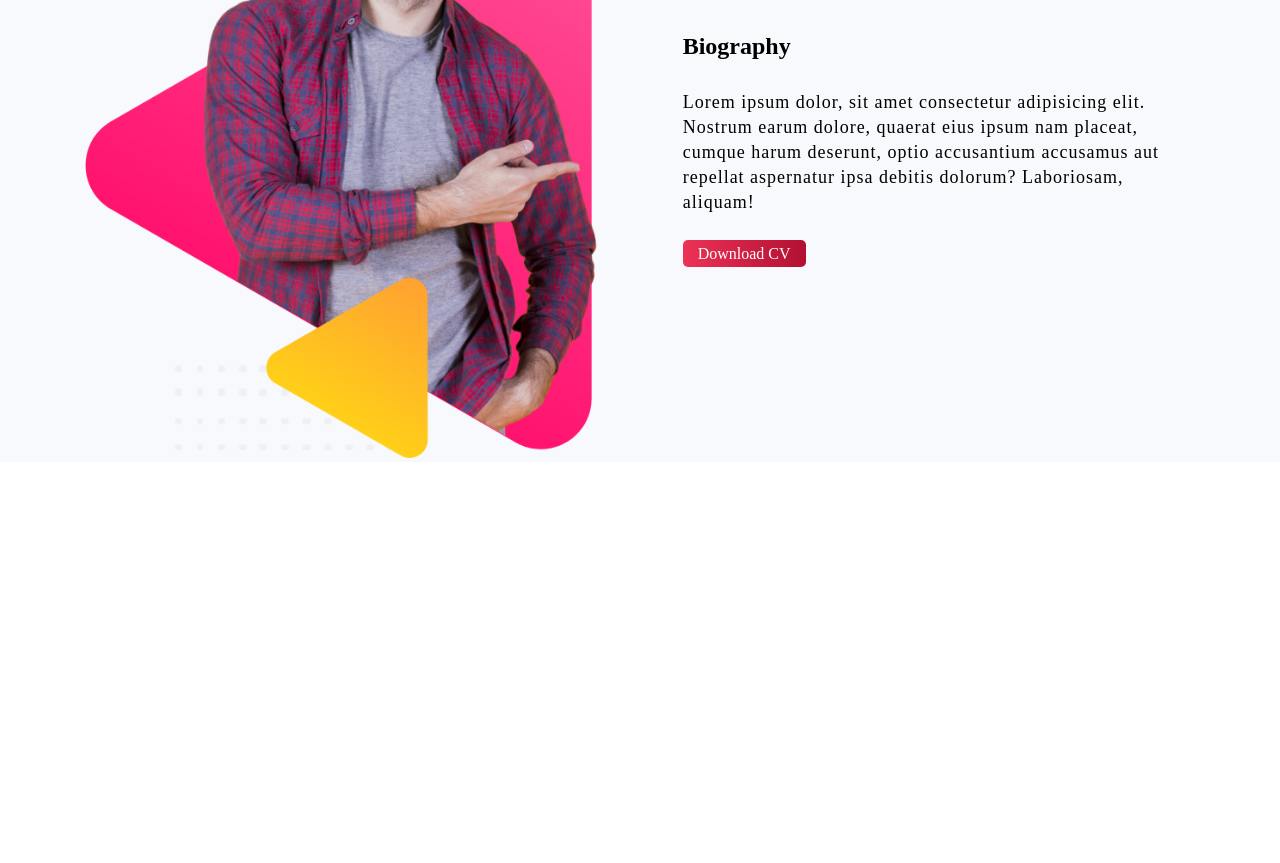
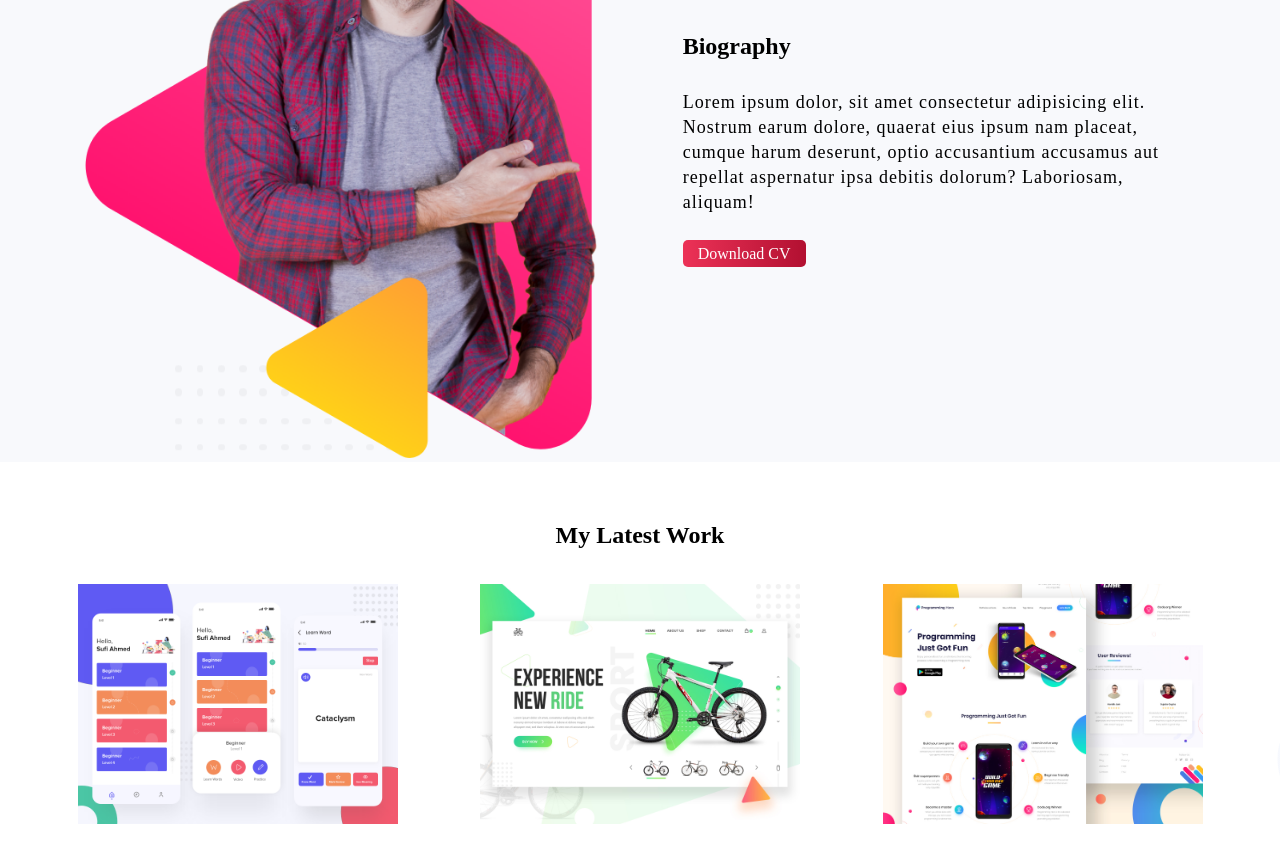
Before and after one commit to anichu/personal-website, a plain HTML site: page index.html in a window 1280 px wide. Shown: the part 781-1644 px from the top of the page. Before the commit the page ends 1243 px from the top, so only its background shows below. Drawn offline with Linux system fonts and the light colour scheme.

Commit message:
finished the latest work part

```diff
--- a/index.html
+++ b/index.html
@@ -42,5 +42,20 @@
 				<a href="#" class="link">Download CV</a>
 			</div>
 		</section>
+
+		<section class="latest-work">
+			<h1>My Latest Work</h1>
+			<div class="flex">
+				<div class="one-third-width">
+					<img src="images/latest-work/work-1.png" alt="" />
+				</div>
+				<div class="one-third-width">
+					<img src="images/latest-work/work-2.jpg" alt="" />
+				</div>
+				<div class="one-third-width">
+					<img src="images/latest-work/work-3.jpg" alt="" />
+				</div>
+			</div>
+		</section>
 	</body>
 </html>
--- a/style.css
+++ b/style.css
@@ -61,3 +61,21 @@ p {
 	line-height: 25px;
 	margin-bottom: 30px;
 }
+
+.one-third-width {
+	width: 25%;
+	margin: 5px;
+}
+
+.one-third-width img {
+	width: 100%;
+}
+.latest-work {
+	background-image: url("images/latest-work-bg.png");
+	padding: 30px 0px;
+}
+
+.latest-work h1 {
+	padding: 30px;
+	text-align: center;
+}
```
